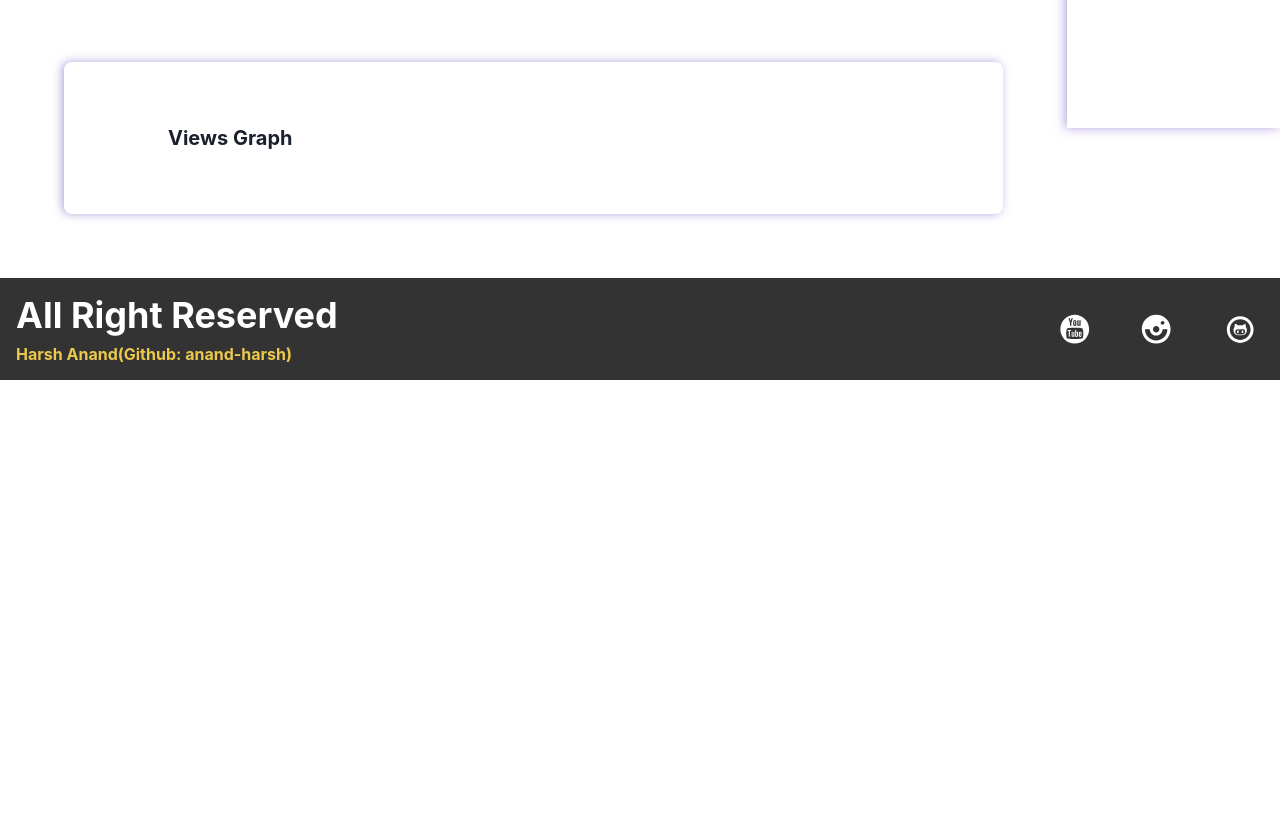
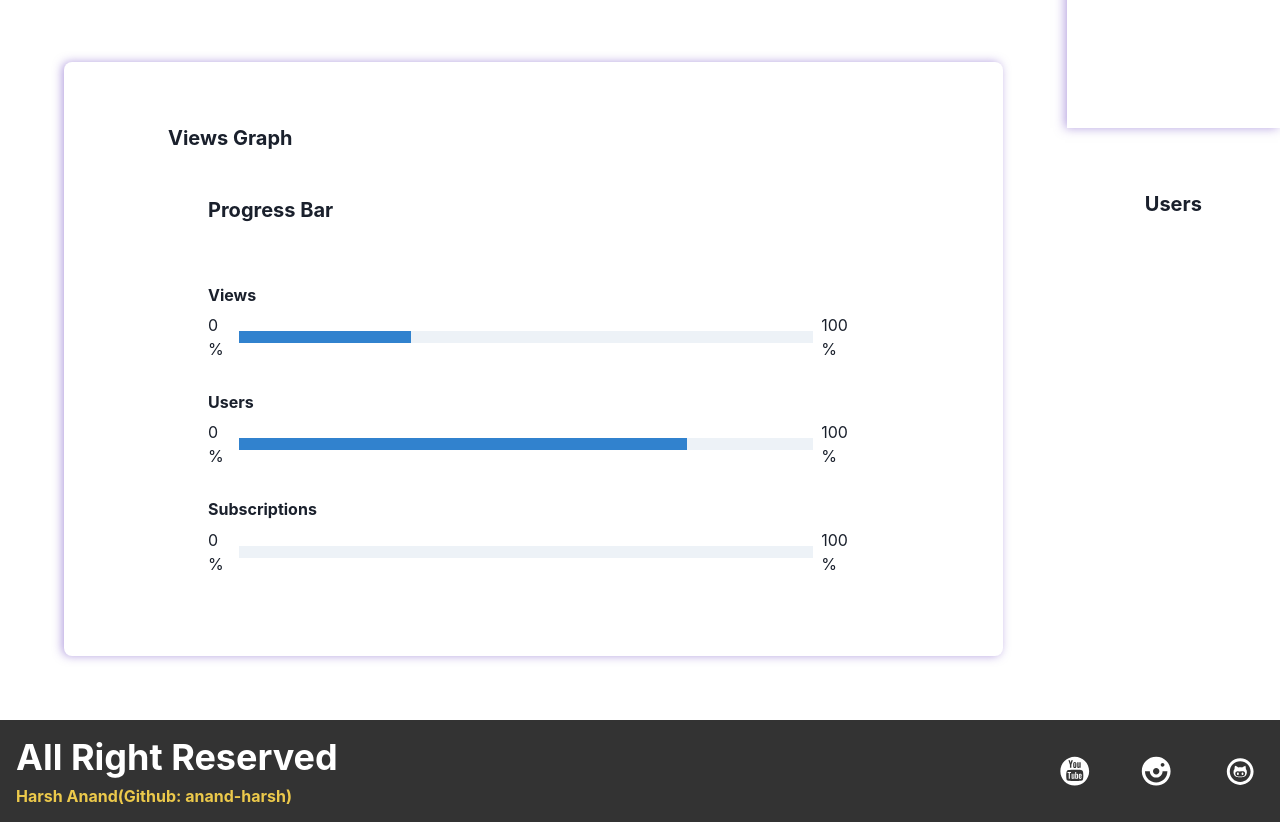
Before and after one commit to anand-harsh/Edumi, a React (Create React App) app in the folder edumi/: page /admin/dashboard in a window 1280 px wide. Shown: the part 880-1702 px from the top of the page. Before the commit the page ends 1260 px from the top, so only its background shows below. Built offline with nearby package versions, Linux system fonts and the light colour scheme.

Commit message:
Update admin Dshboard #2

```diff
--- a/edumi/src/components/Admin/Dashboard/Dashboard.jsx
+++ b/edumi/src/components/Admin/Dashboard/Dashboard.jsx
@@ -1,12 +1,12 @@
 import React from 'react';
-import { Grid, Box, Text, Heading, Stack, HStack } from '@chakra-ui/react';
+import { Grid, Box, Text, Heading, Stack, HStack, Progress } from '@chakra-ui/react';
 import Sidebar from '../Sidebar';
 import { RiArrowUpDownFill, RiArrowUpLine } from 'react-icons/ri';
 
 const Databox = ({ title, qty, qtyPercentage, profit }) => (
   <Box
     w={['full', '20%']}
-    h={"20%"}
+    h={'20%'}
     boxShadow={'-2px 0 10px rgba(107, 70, 193, 0.5)'}
     p="8"
     borderRadius={'lg'}
@@ -27,7 +27,16 @@ const Databox = ({ title, qty, qtyPercentage, profit }) => (
     <Text opacity={0.6} children={'Since last month'} />
   </Box>
 );
-
+const Bar=({title, value, profit})=>(
+  <Box py="4" px={['0', '20']}>
+    <Heading size="sm" children={title} mb="2"/>
+    <HStack w="full" alignItems={'center'}>
+      <Text children={profit?"0%":`-${value}%`}/> {/* fix */}
+      <Progress w="full" value={profit?value:0} colorScheme="blue"/>
+      <Text children={`${value>100?value:100}%`}/>
+    </HStack>
+  </Box>
+)
 const Dashboard = () => {
   return (
     <Grid
@@ -79,11 +88,32 @@ const Dashboard = () => {
           size="md"
           children="Views Graph"
           pt={['8', '0']}
-          ml={["0", "10"]}
-
+          ml={['0', '10']}
         />
         {/* Line graph here */}
+
+        <Grid templateColumns={['1fr', '2fr 1fr']} />
+        <Box p="4">
+          <Heading
+            textAlign={['center', 'left']}
+            size="md"
+            children="Progress Bar"
+            my="8"
+            ml={['0', '16']}
+          />
+        </Box>
+        <Bar profit={true} title="Views" value={30}/>
+        <Bar profit={true} title="Users" value={78}/>
+        <Bar profit={true} title="Subscriptions" value={0}/>
       </Box>
+
+      <Box p={['0', '16']}
+      boxSizing='border-box'
+      py="4">
+        <Heading textAlign={'center'} size="md" mb="4" children="Users"/>
+        {/* Dought graph */}
+      </Box>
+
     </Grid>
   );
 };
```
